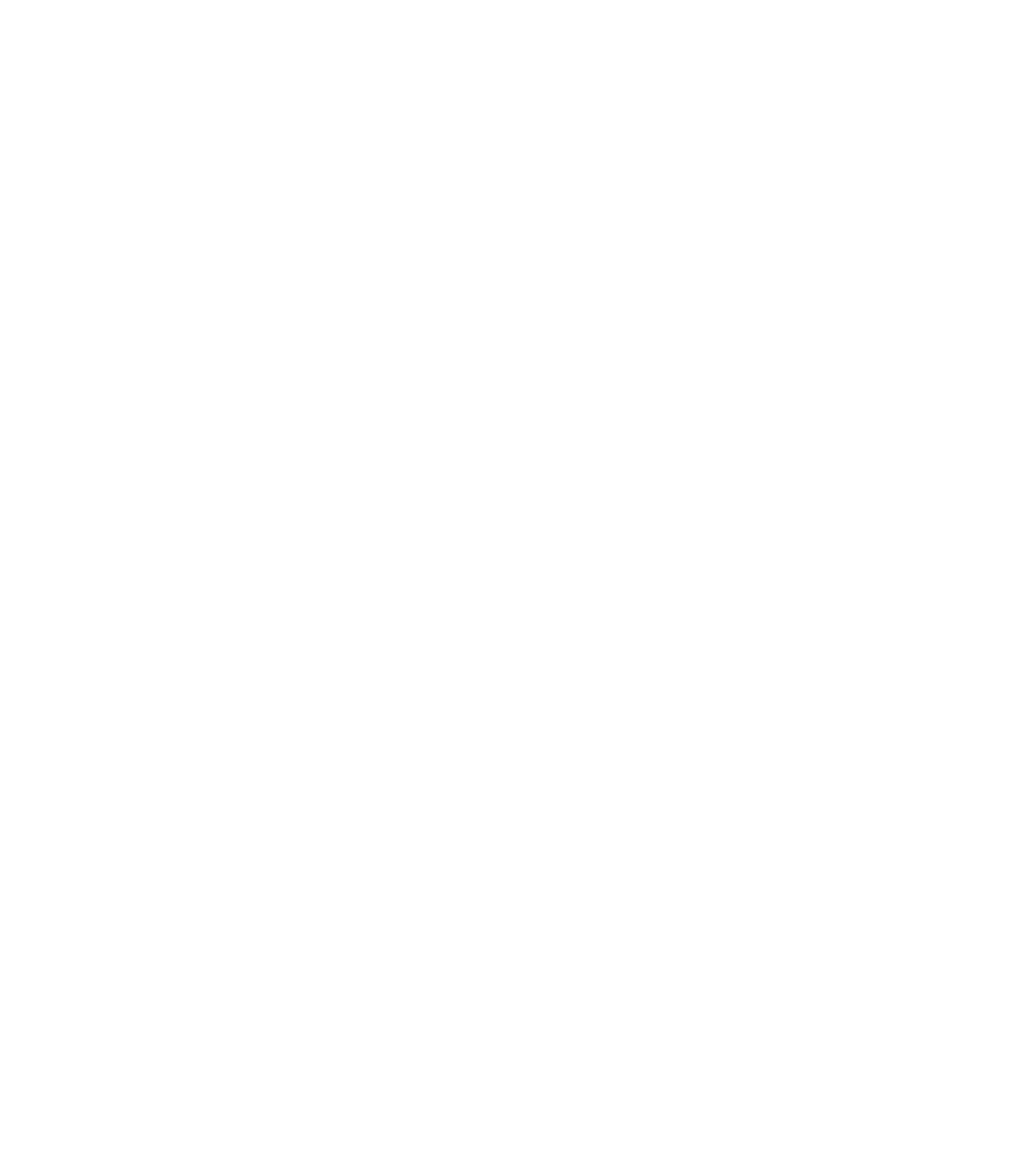
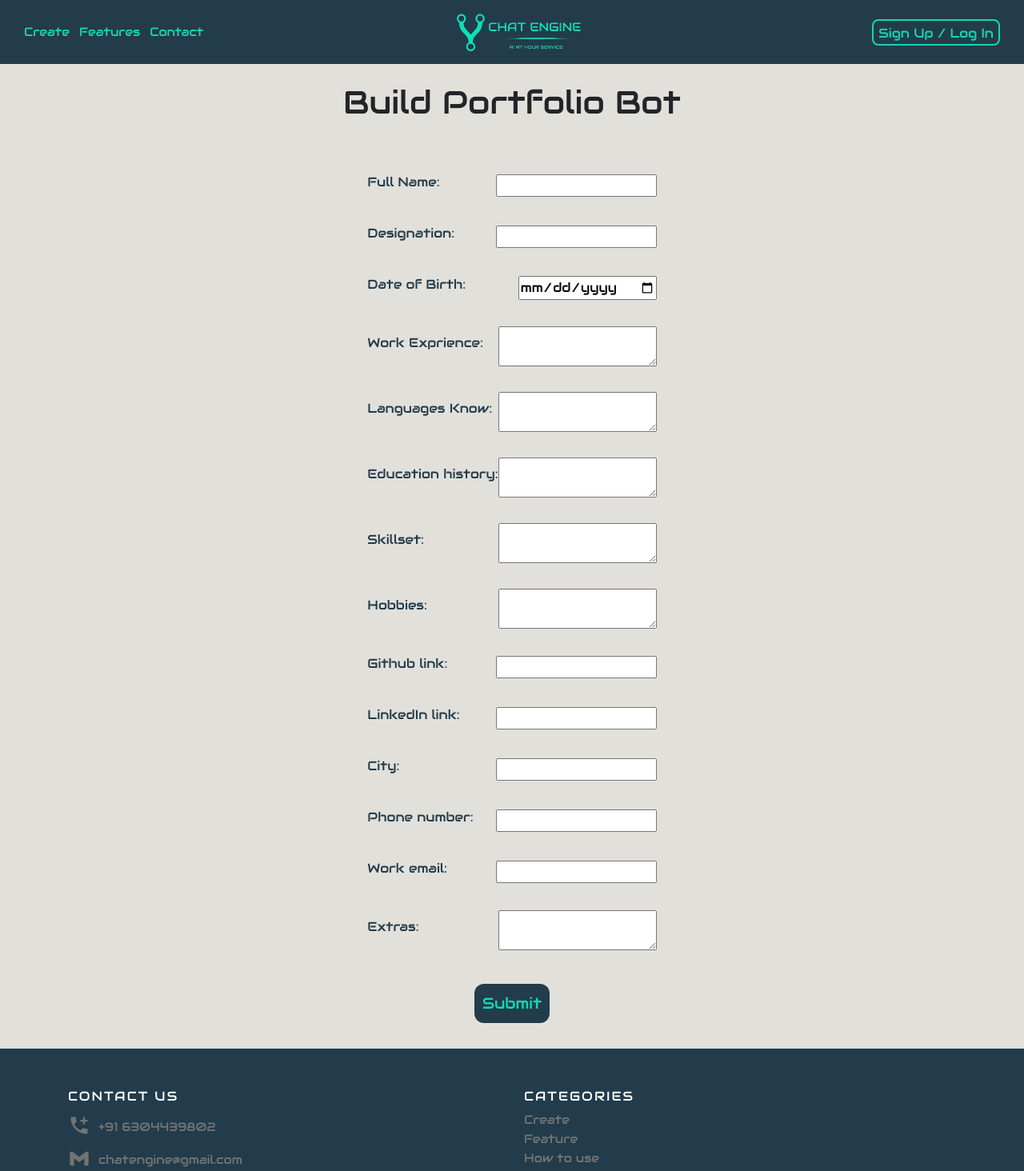
Before and after one commit to Mohammed-Muzammil01/chatengine_frontend, a React (Create React App) app: page /portfoliobot in a window 1280 px wide. Before the commit this address had no page. Shown: the top 1464 px of the page at 80% size. Before the commit the page ends 800 px from the top, so only its background shows below. Built offline with nearby package versions, Linux system fonts and the light colour scheme.

Commit message:
usecase form

```diff
--- a/src/App.css
+++ b/src/App.css
@@ -800,3 +800,31 @@ a {
   margin-top: 20px;
   color: #888;
 }
+
+/* usecase page */
+
+.usecaseForm-container{
+  background-color: var(--customWhite);
+  display: flex;
+  flex-direction: column;
+  justify-content: center;
+  align-items: center;
+}
+
+
+.usecase-fields{
+  display: flex;
+  align-items: center;
+  justify-content: space-between;
+  margin: 2rem;
+}
+
+.usecase-fields label{
+  /* margin: 0 1rem; */
+  color:var(--customBlue);
+
+}
+
+.usecase-fields input ,textarea{
+  float: right;
+}
--- a/src/App.js
+++ b/src/App.js
@@ -6,6 +6,7 @@ import Chatbot from "./Pages/Chatbot.jsx";
 import YourChatBot from "./Pages/YourChatBot.jsx";
 import UserDetails from "./Pages/UserProfile.jsx";
 import LoginSignup from "./Pages/LoginSignup.jsx";
+import UseCaseForm from "./Pages/UseCaseForm.jsx";
 function App() {
   return (
     <Routes>
@@ -15,6 +16,7 @@ function App() {
       <Route path="/chatbot/:id" element={<Chatbot />} />
       <Route path="/userdetails" element={<UserDetails />} />
       <Route path="/login" element={<LoginSignup />} />
+      <Route path="/portfoliobot" element={<UseCaseForm />} />
     </Routes>
   );
 }
--- /dev/null
+++ b/src/Pages/UseCaseForm.jsx
@@ -0,0 +1,105 @@
+
+import Navbar from '../Components/Navbar'
+import Footer from "../Components/Footer"
+
+export default function UseCaseForm() {
+
+    return (
+        <>
+            <Navbar />
+
+            <div className='usecaseForm-container'>
+                <div className='m-4'><h1>Build Portfolio Bot</h1>
+                </div>
+
+                <div className="usecaseForm">
+                    <div className="usecase-fields">
+                        <label >Full Name:</label>
+                        <input type="text" />
+                    </div>
+
+                    <div className="usecase-fields">
+                        <label >Designation:</label>
+                        <input type="text" />
+                    </div>
+
+                    <div className="usecase-fields">
+                        <label >Date of Birth:</label>
+                        <input type="date" />
+                    </div>
+
+                    <div className="usecase-fields">
+                        <label >Work Exprience:</label>
+                        <textarea />
+
+                    </div>
+
+                    <div className="usecase-fields">
+                        <label >Languages Know:</label>
+                        <textarea />
+                    </div>
+
+                    <div className="usecase-fields">
+                        <label >Education history:</label>
+                        <textarea />
+                    </div>
+
+                    <div className="usecase-fields">
+                        <label >Skillset:</label>
+                        <textarea />
+                    </div>
+
+                    <div className="usecase-fields">
+                        <label >Hobbies:</label>
+                        <textarea />
+                    </div>
+
+                    <div className="usecase-fields">
+                        <label >Github link:</label>
+                        <input type="text" />
+                    </div>
+
+                    <div className="usecase-fields">
+                        <label >LinkedIn link:</label>
+                        <input type="text" />
+                    </div>
+
+                    <div className="usecase-fields">
+                        <label >City:</label>
+                        <input type="text" />
+                    </div>
+
+                    <div className="usecase-fields">
+                        <label >Phone number:</label>
+                        <input type="number" />
+                    </div>
+
+                    <div className="usecase-fields">
+                        <label >Work email:</label>
+                        <input type="email" />
+                    </div>
+
+                    <div className="usecase-fields">
+                        <label >Extras:</label>
+                        <textarea />
+                    </div>
+
+
+                </div>
+                <button className='btn-primary' style={{
+                    marginTop: "10px",
+                    padding: "10px",
+                    fontSize: "1.2rem",
+                    borderRadius: "12px",
+                    backgroundColor: "#223c4b",
+                    border: "none",
+                    // border: "2px solid black",
+                    color: "var(--customGreen)",
+                    transition: "background-color 0.3s, color 0.3s",
+                    marginBottom:"2rem"
+                }}>Submit</button>
+            </div>
+            <Footer />
+        </>
+    )
+}
```
